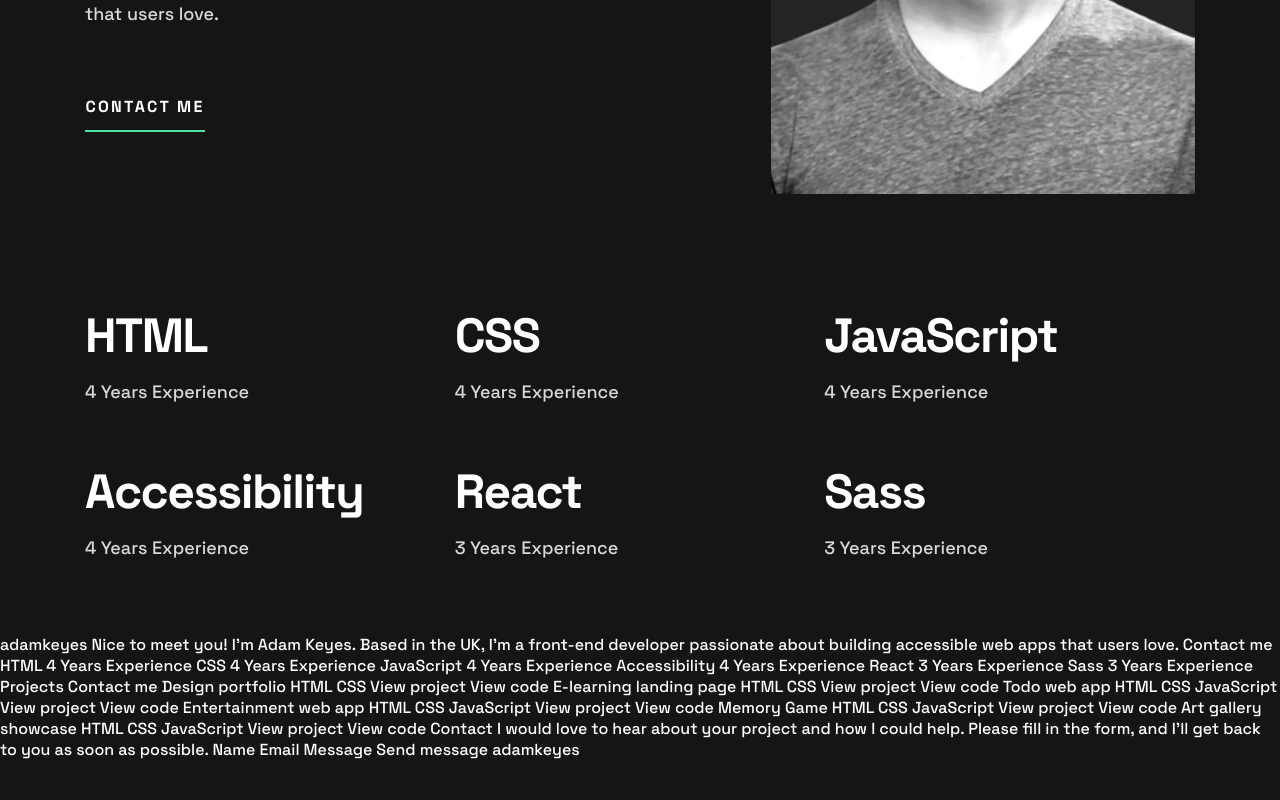
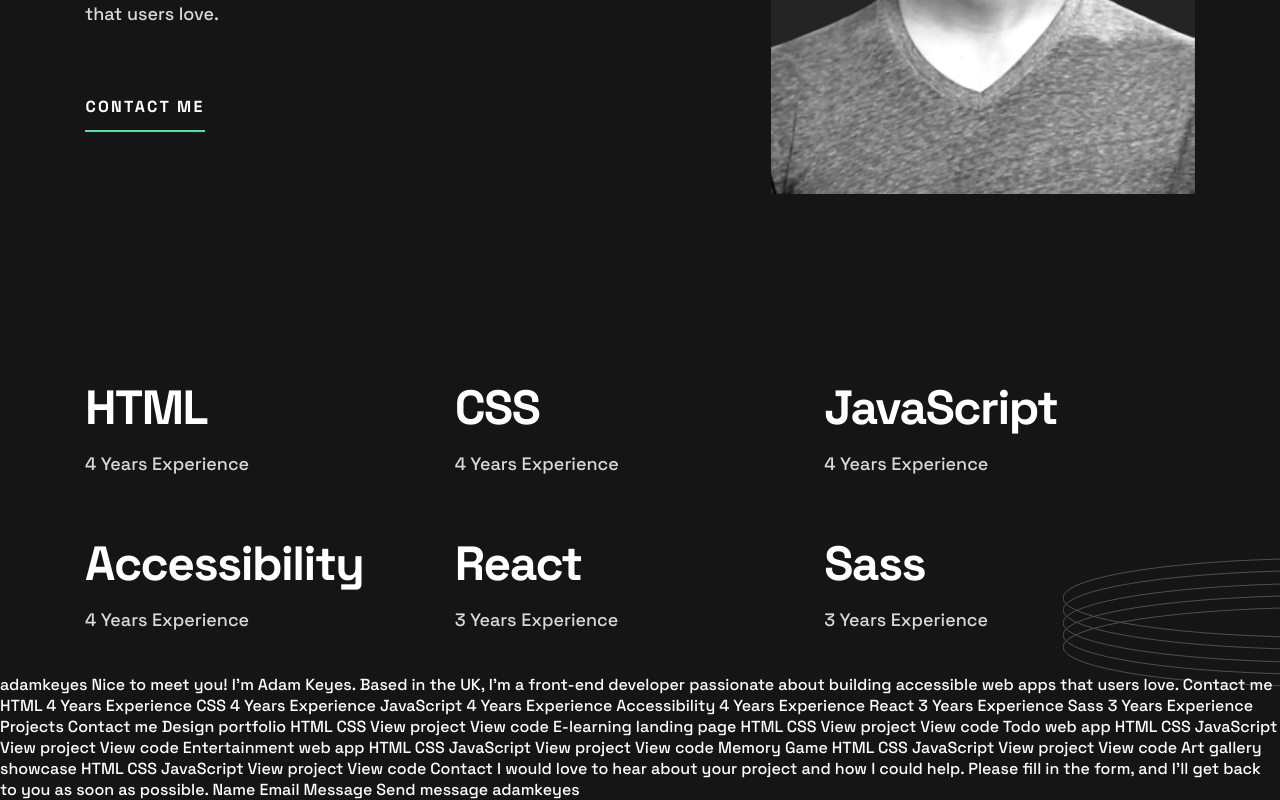
Before and after one commit to alla-r/FM-portfolio-react, a React (Vite) app: page / in a window 1280 px wide. Shown: the part 491-1291 px from the top of the page. Before the commit the page ends 1251 px from the top, so only its background shows below. Built offline with nearby package versions, Linux system fonts and the light colour scheme.

Commit message:
add Rings to Skills Section

```diff
--- a/src/App.scss
+++ b/src/App.scss
@@ -9,6 +9,7 @@
   margin: 0 auto;
 
   @media only screen and (min-width: 37.5em) {
+    width: calc(100vw - 3.75rem);
     max-width: 44.125rem;
   }
 
--- a/src/components/SkillsSection/SkillsSection.jsx
+++ b/src/components/SkillsSection/SkillsSection.jsx
@@ -1,4 +1,5 @@
 import { SKILLS_DATA } from "../../constants";
+import Rings from "../../assets/images/pattern-rings.svg";
 import "./SkillsSection.scss";
 
 const SkillsSection = () => {
@@ -12,12 +13,11 @@ const SkillsSection = () => {
   });
 
   return (
-    <>
-      <section className="skills container">
-        <h2 className="visually-hidden">Skills & Experience</h2>
-        <div className="skills-wrapper">{skills}</div>
-      </section>
-    </>
+    <section className="skills container">
+      <h2 className="visually-hidden">Skills & Experience</h2>
+      <div className="skills--wrapper">{skills}</div>
+      <img className="skills--rings" src={Rings} alt="rings" />
+    </section>
   );
 };
 
--- a/src/components/SkillsSection/SkillsSection.scss
+++ b/src/components/SkillsSection/SkillsSection.scss
@@ -1,9 +1,11 @@
 .skills {
-  margin-top: 40px;
+  position: relative;
   padding-bottom: 40px;
   border-bottom: 1px solid var(--color-white, #fff);
 
-  .skills-wrapper {
+  .skills--wrapper {
+    margin-top: 40px;
+
     div.skills--item {
       margin-bottom: 24px;
       text-align: center;
@@ -30,16 +32,23 @@
       margin-bottom: 0px;
     }
   }
+
+  .skills--rings {
+    display: block;
+    position: absolute;
+    bottom: 0;
+    left: 50%;
+    translate: 0 50%;
+  }
 }
 
 /* Tablet > 600 px */
 @media only screen and (min-width: 37.5em) {
   .skills {
-    margin-top: 52px;
-    padding-bottom: 52px;
     border-bottom: none;
 
-    .skills-wrapper {
+    .skills--wrapper {
+      margin-top: 52px;
       display: flex;
       flex-wrap: wrap;
 
@@ -65,16 +74,18 @@
         margin-bottom: 0px;
       }
     }
+
+    .skills--rings {
+      translate: 40% -20%;
+    }
   }
 }
 
 /* DESKTOP > 1000px */
 @media only screen and (min-width: 63.5em) {
   .skills {
-    margin-top: 72px;
-    padding-bottom: 72px;
-
-    .skills-wrapper {
+    .skills--wrapper {
+      margin-top: 72px;
 
       div.skills--item {
         margin-bottom: 58px;
@@ -87,5 +98,10 @@
         margin-bottom: 0px;
       }
     }
+
+    .skills--rings {
+      left: 100%;
+      translate: -25% 10%;
+    }
   }
 }
--- a/src/index.css
+++ b/src/index.css
@@ -10,6 +10,7 @@
 
 html {
   box-sizing: border-box;
+  overflow-x: hidden;
 }
 
 /* *,
@@ -22,6 +23,7 @@ body {
   margin: 0px;
   padding: 0px;
   box-sizing: border-box;
+  overflow-x: hidden;
   background-color: var(--color-black, #000);
   color: var(--color-white, #FFF);
   font-family: "Space Grotesk", sans-serif;
--- a/styles.css
+++ /dev/null
@@ -1,163 +0,0 @@
-:root {
-  --color-black: #151515;
-  --color-dark-grey: #242424;
-  --color-green: #4ee1a0;
-  --color-grey: #d9d9d9;
-  --color-white: #ffffff;
-  --color-red: ##ff6f5b;
-  --transition: 250ms ease-in-out;
-}
-
-html {
-  box-sizing: border-box;
-}
-
-/* *,
-*::after,
-*::before {
-  box-sizing: inherit;
-} */
-
-body {
-  margin: 0px;
-  padding: 0px;
-  box-sizing: border-box;
-  background-color: var(--color-black);
-  color: var(--color-white);
-  font-family: "Space Grotesk", sans-serif;
-}
-
-.visually-hidden {
-  position: absolute;
-  left: -10000px;
-  top: auto;
-  width: 1px;
-  height: 1px;
-  overflow: hidden;
-}
-
-a {
-  color: inherit;
-  text-decoration: none;
-  cursor: pointer;
-  transition: color var(--transition);
-}
-
-a:hover {
-  color: var(--color-green);
-}
-
-a > svg path {
-  transition: fill var(--transition);
-}
-
-a:hover > svg path {
-  fill: var(--color-green);
-}
-
-button {
-  margin: 0px;
-  padding: 0px;
-  border: none;
-  text-shadow: none;
-  background-color: transparent;
-}
-
-.container {
-  width: calc(100% - 2rem);
-  max-width: 1110px;
-  margin: 0 auto;
-}
-
-header {
-  padding-top: 39px;
-  height: 42px;
-  display: flex;
-  justify-content: space-between;
-}
-
-.header__nav {
-  width: 100%;
-  display: flex;
-  flex-wrap: wrap;
-  justify-content: center;
-  align-items: center;
-  text-align: center;
-  gap: 20px 25px;
-}
-
-.header__logo {
-  flex: 1 0 100%;
-  font-weight: bold;
-  font-size: 1.5rem;
-  font-size: clamp(1.5rem, 1.02rem + 2.04vw, 2rem);
-}
-
-.header__social-link svg {
-  display: block;
-}
-
-/* Tablet > 600 px */
-@media (min-width: 37.5em) {
-  /* INVESTIGATE HOW DOES IT WORK */
-  .header__nav {
-    justify-content: flex-start;
-    text-align: left;
-    gap: 0 32px;
-  }
-
-  .header__logo {
-    flex: 1;
-  }
-}
-
-.hero {
-  margin: 0 auto;
-  height: 100vh;
-  max-width: 1110px;
-  position: relative;
-}
-
-.hero__profile-image {
-  height: 100%;
-  position: absolute;
-  top: 0px;
-  right: 0px;
-  z-index: -10;
-}
-
-.hero__content {
-  height: calc(100vh - 32px);
-  display: flex;
-  flex-direction: column;
-  justify-content: center;
-}
-
-.hero__content h1 {
-  width: 709px;
-  margin: 0px;
-  font-size: 88px;
-  font-weight: 700;
-  line-height: 88px;
-  letter-spacing: -2.5px;
-}
-
-.hero__content h2 {
-  margin: 43px 0px 0px 0px;
-  width: 445px;
-  color: var(--color-grey);
-  font-size: 18px;
-  font-weight: 500;
-  line-height: 28px;
-}
-
-.hero__contact-button {
-  width: 117px;
-  margin-top: 66px;
-  color: var(--color-white);
-  font-size: 16px;
-  font-weight: 700;
-  line-height: 26px;
-  letter-spacing: 2.286px;
-  border-bottom: 1px solid var(--color-green);
-}
```
